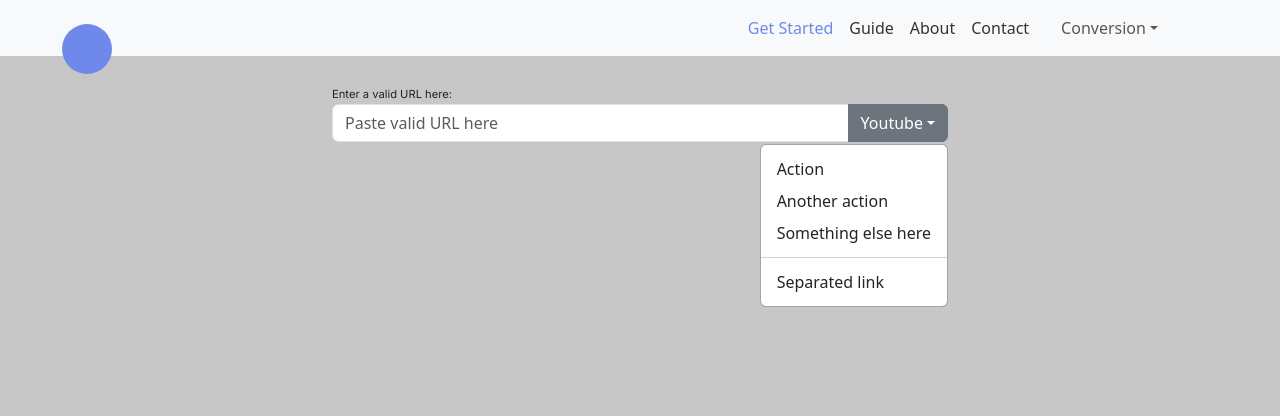
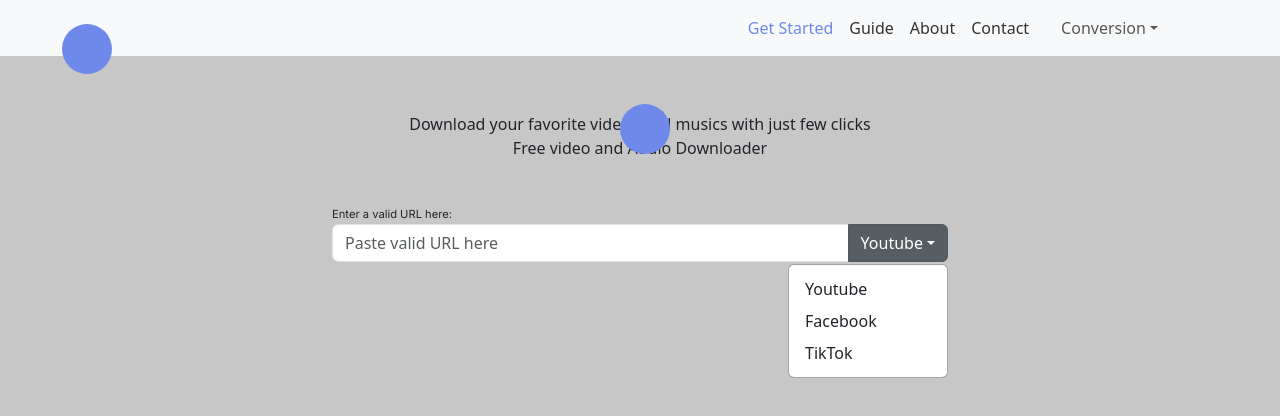
Before and after one commit to archiesevillano/Enplay, a React (Vite) app: page / in a window 1280 px wide. Both pictures are taken after a click on the button "Youtube". Shown: the top 416 px of the page. Built offline with nearby package versions, Linux system fonts and the light colour scheme.

Commit message:
Added Brand in app__main

```diff
--- a/src/App.jsx
+++ b/src/App.jsx
@@ -12,7 +12,14 @@
         <AppData>
           <AppHeader />
           <section className="app__main my-5">
-            <div className='container d-flex flex-column justify-content-center align-items-center col-md-6'>
+            <div className='container d-flex flex-column justify-content-center align-items-center col-md-6 gap-5'>
+              <div className="d-flex flex-column justify-content-center align-items-center">
+                <Brand />
+                <p className="w-75 text-center">
+                  Download your favorite videos and musics with just few clicks
+                  Free video and Audio Downloader
+                </p>
+              </div>
               <URLInput />
             </div>
           </section>
--- a/src/components/URLInput/URLInput.jsx
+++ b/src/components/URLInput/URLInput.jsx
@@ -3,23 +3,24 @@
 import DropdownButton from 'react-bootstrap/DropdownButton';
 import Form from 'react-bootstrap/Form';
 import InputGroup from 'react-bootstrap/InputGroup';
+import { useContext } from "react";
+import { DataProvider } from "../../AppData";
 
 const URLInput = () => {
+
+    const { converters } = useContext(DataProvider);
+
     return (
         <InputGroup className="mb-3 app__main__urlField position-relative">
             <Form.Control aria-label="Text input with dropdown button" placeholder="Paste valid URL here" />
 
             <DropdownButton
-                variant="outline-secondary"
+                variant="secondary"
                 title="Youtube"
                 id="input-group-dropdown-2"
                 align="end"
             >
-                <Dropdown.Item href="#">Action</Dropdown.Item>
-                <Dropdown.Item href="#">Another action</Dropdown.Item>
-                <Dropdown.Item href="#">Something else here</Dropdown.Item>
-                <Dropdown.Divider />
-                <Dropdown.Item href="#">Separated link</Dropdown.Item>
+                {converters.map(item => <Dropdown.Item>{item?.type}</Dropdown.Item>)}
             </DropdownButton>
         </InputGroup>
     );
```
